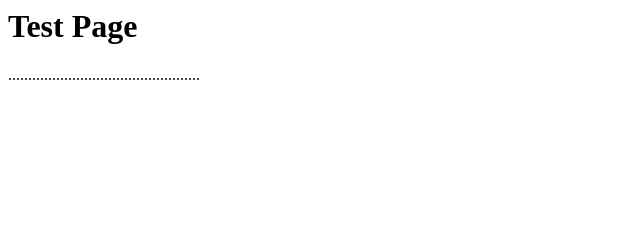
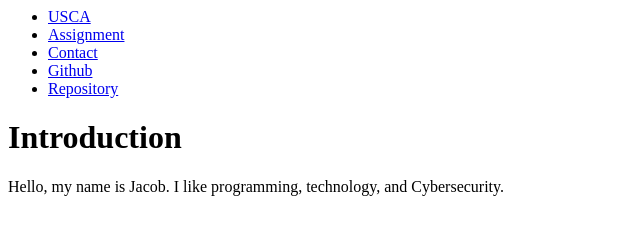
Before and after one commit to 1jepps0/CSCI225, a plain HTML site: page index.html in a window 1280 px wide. Shown: the whole page, without its empty margins (0-640 px from the left). Drawn offline with Linux system fonts and the light colour scheme.

Commit message:
updated index & added folders

```diff
--- a/index.html
+++ b/index.html
@@ -1,11 +1,34 @@
 <html>
-  <head>
-    <title> Page Title </title>
-  </head>
 
-  <body>
-    <h1> Test Page </h1>
-    <p> ................................................ </p>
-    <marquee behavior="scroll" direction="left"> :) </marquee>
-  </body>
+<head>
+	<title> CSCI225 Homepage of Jacob </title>
+</head>
+
+<body>
+
+	<div class="navbar">
+		<ul>
+			<li> <a href="https://www.usca.edu"> USCA </a> </li>
+			<li> <a href="/Assignment.html"> Assignment </a> </li>
+			<li> <a href="/Contact.html"> Contact </a> </li>
+			<li> <a href="https://www.github.com/1jepps0"> Github </a> </li>
+			<li> <a href="https://www.github.com/1jepps0/CSCI225"> Repository </a> </li>
+		</ul>
+	</div>
+
+
+	<div class="introduction">
+		<h1> Introduction </h1>
+		<p>
+			Hello, my name is Jacob. I like programming, technology, and Cybersecurity.
+
+		</p>
+
+	</div>
+
+
+
+
+</body>
+
 </html>
```
